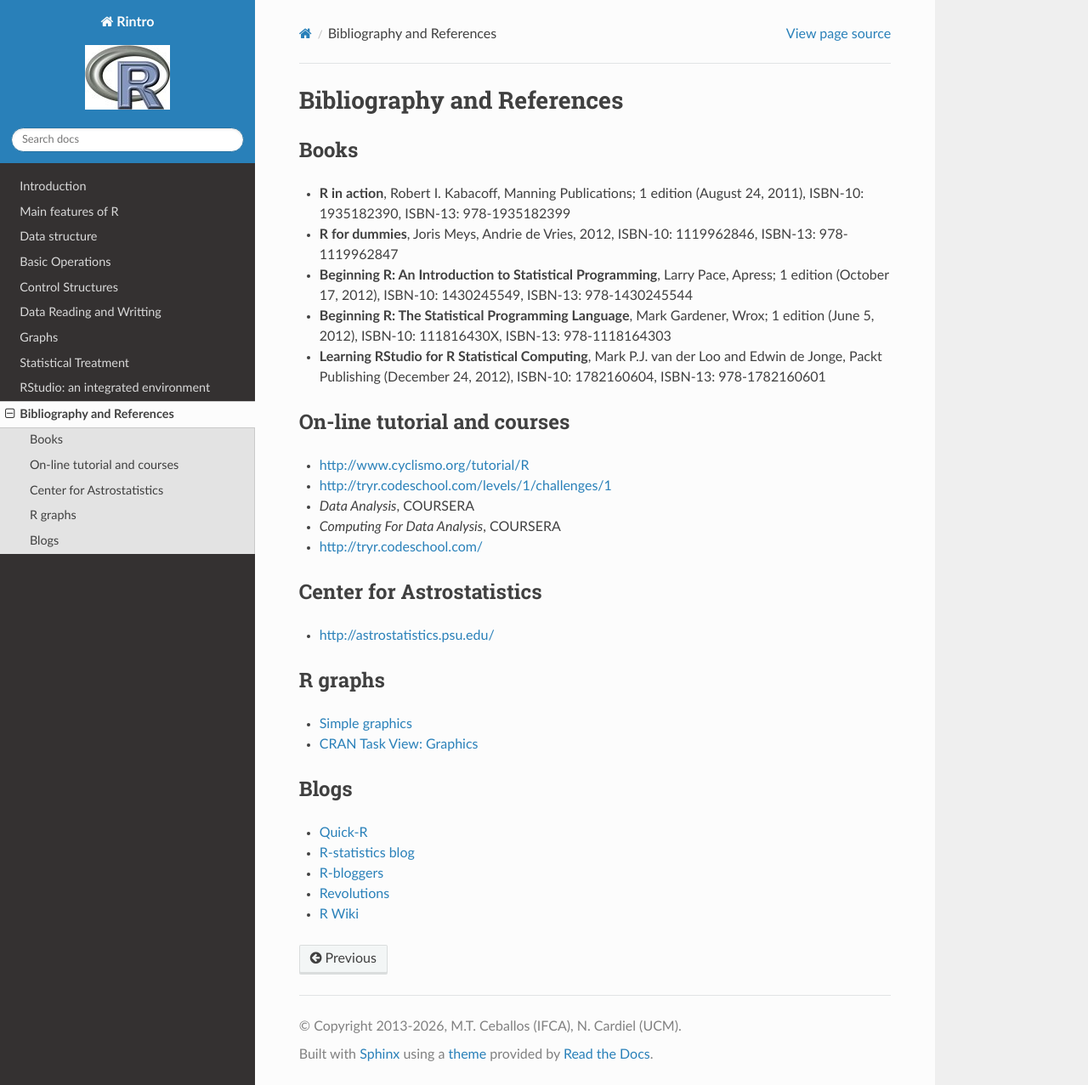
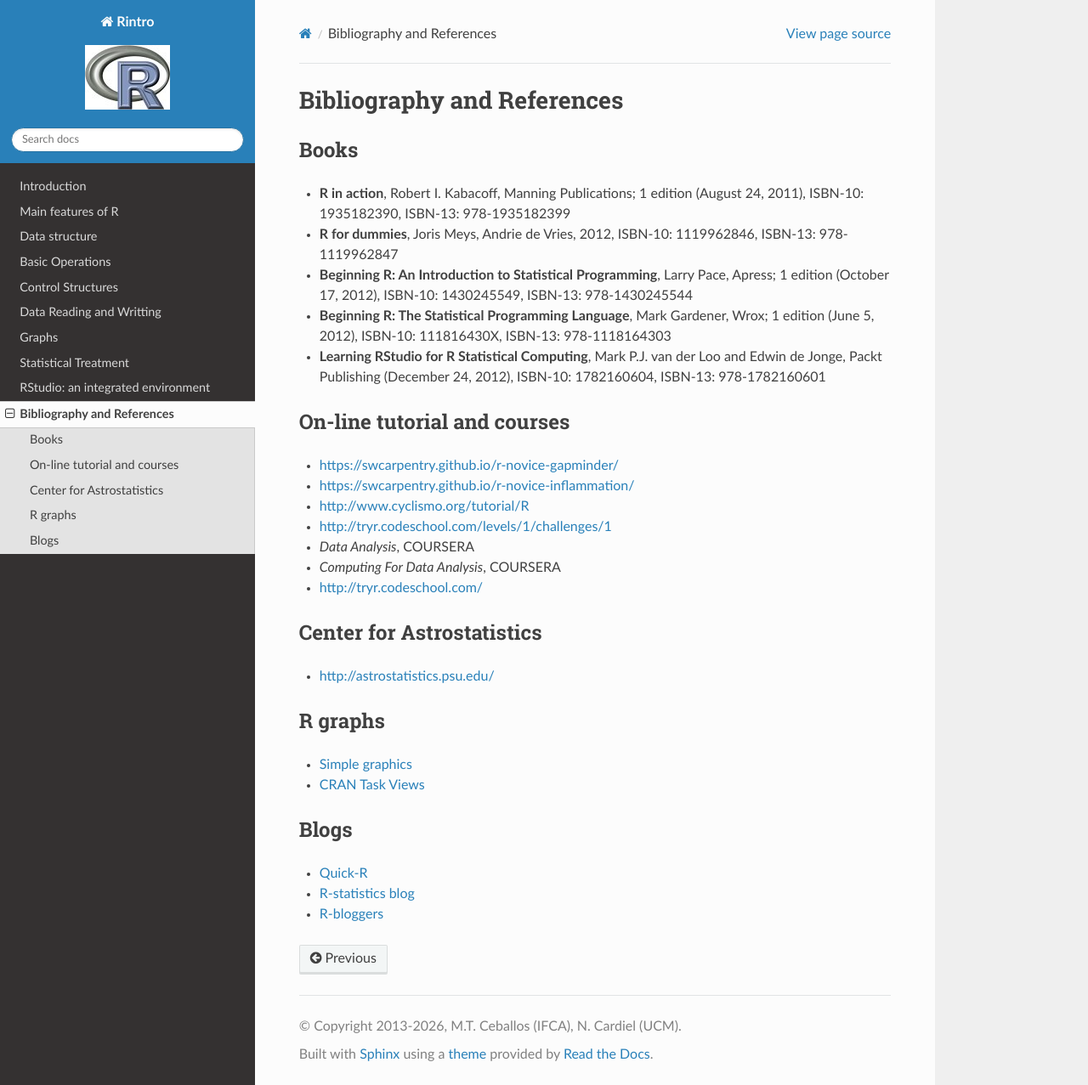
Before and after one commit to mtceballos/Rintro, a Sphinx documentation site: the page built from doc/bibliography.rst, in a window 1280 px wide and 1277 px high. Shown: the whole window at 85% size. Built offline with Sphinx 7.4.7 and the Read the Docs theme 3.1.0, drawn with Linux system fonts in a browser that asks for light colours.

Commit message:
Update bibliography

```diff
--- a/doc/bibliography.rst
+++ b/doc/bibliography.rst
@@ -16,6 +16,8 @@
 On-line tutorial and courses
 ============================
 
+* https://swcarpentry.github.io/r-novice-gapminder/
+* https://swcarpentry.github.io/r-novice-inflammation/
 * http://www.cyclismo.org/tutorial/R
 * http://tryr.codeschool.com/levels/1/challenges/1
 * *Data Analysis*, COURSERA
@@ -30,7 +32,7 @@
 R graphs
 ========
 * `Simple graphics <http://www.harding.edu/fmccown/r/>`_
-* `CRAN Task View: Graphics <http://cran.r-project.org/web/views/Graphics.html>`_
+* `CRAN Task Views <http://cran.r-project.org/web/views/>`_
 
 Blogs
 =====
@@ -38,5 +40,3 @@
 * `Quick-R <http://www.statmethods.net/>`_
 * `R-statistics blog <http://www.r-statistics.com/>`_
 * `R-bloggers <http://www.r-bloggers.com/>`_
-* `Revolutions <http://blog.revolutionanalytics.com/>`_
-* `R Wiki <http://rwiki.sciviews.org/doku.php>`_
```
